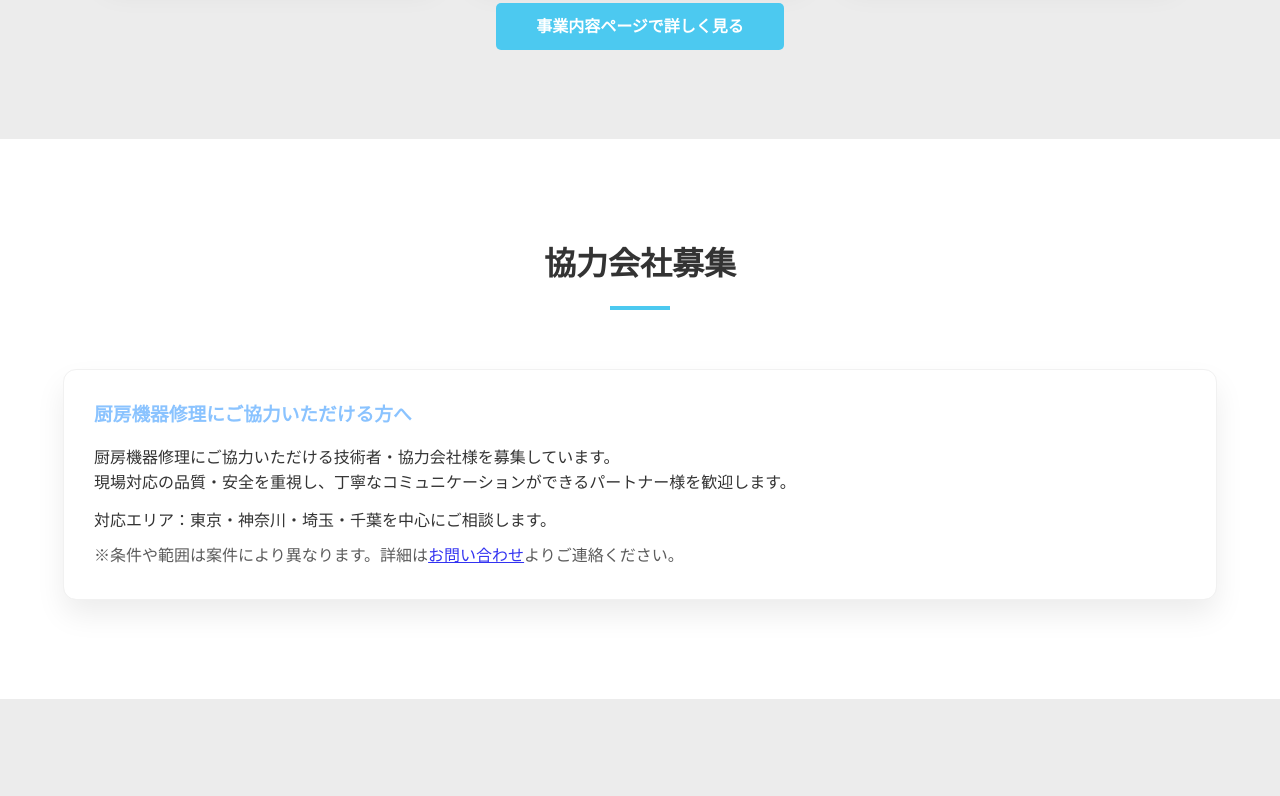
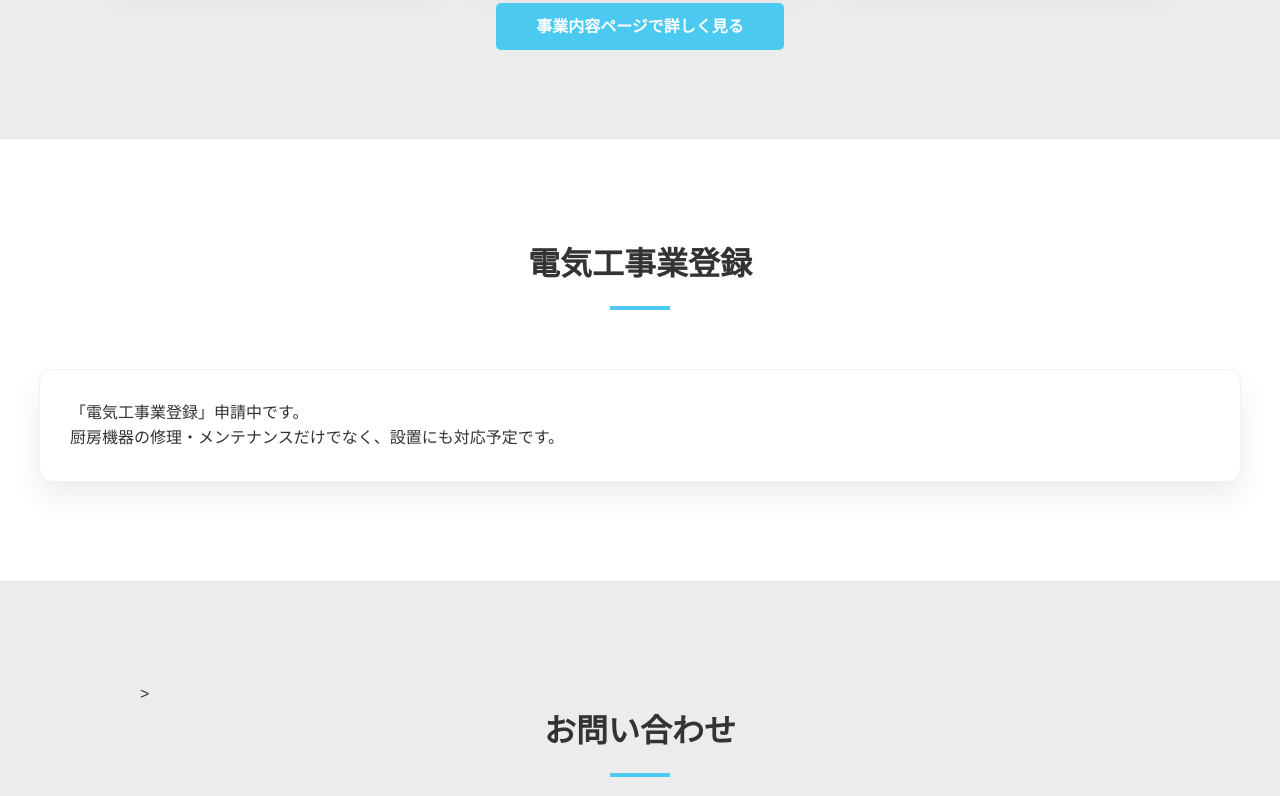
Before and after one commit to ddhirota/EI-Web, a plain HTML site: page index.html in a window 1280 px wide. Shown: the part 1182-1978 px from the top of the page. Drawn offline with Linux system fonts and the light colour scheme.

Commit message:
パートナー削除 電工追加

```diff
--- a/index.html
+++ b/index.html
@@ -53,7 +53,7 @@
         <a class="cta-button" href="services.html">事業内容ページで詳しく見る</a>
       </div>
     </section>
-
+<!--
    <section id="partners" style="background-color: #fff; max-width: 100%;">
       <h2>協力会社募集</h2>
       <div class="grid">
@@ -71,6 +71,21 @@
 
           <p style="opacity: 0.8; margin-top: 10px;">
             ※条件や範囲は案件により異なります。詳細は<a href="#contact">お問い合わせ</a>よりご連絡ください。
+          </p>
+        </div>
+       </div>
+      </div>
+    </section>
+-->
+ <section id="elecdiv" style="background-color: #fff; max-width: 100%;">
+      <h2>電気工事業登録</h2>
+      <div class="grid" >
+        <div class="card2" style="align-self: center;">
+          <p>
+            「電気工事業登録」申請中です。
+          </p>
+          <p>
+             厨房機器の修理・メンテナンスだけでなく、設置にも対応予定です。
           </p>
         </div>
        </div>
--- a/style.css
+++ b/style.css
@@ -119,7 +119,8 @@ h2::after {
 .grid {
     display: grid;
     grid-template-columns: repeat(auto-fit, minmax(300px, 1fr));
-    gap: 40px;
+    gap: 20px;
+    justify-items: center;
 }
 
 .card {
@@ -155,7 +156,40 @@ h2::after {
     margin-bottom: 15px;
     color: #8ac3ff;
 }
+.card2 {
+    background: #ffffffec;
+    padding:30px;
+    border-radius: 12px;
+    box-shadow: 0 15px 30px rgba(0,0,0,0.08);
+    transition: transform 0.3s;
+    outline: 1px solid rgb(241, 241, 241);
+    width: 1200px
+}
 
+/**
+.card-title{
+    padding-left: 15px;
+    color:#c2e7f3;
+    background: #b9e6fbec;
+    border-radius: 5px;
+    box-shadow: 0 5px 15px rgba(0,0,0,0.08);
+    transition: transform 0.3s;
+    outline: 1px solid rgb(241, 241, 241);
+}
+
+.card-body{
+    margin:20p;
+    color:
+}
+*/
+.card2:hover {
+    transform: translateY(-10px);
+}
+
+.card2 h3 {
+    margin-bottom: 15px;
+    color: #8ac3ff;
+}
 /* 会社情報テーブル */
 .info-table {
     width: 100%;
```
